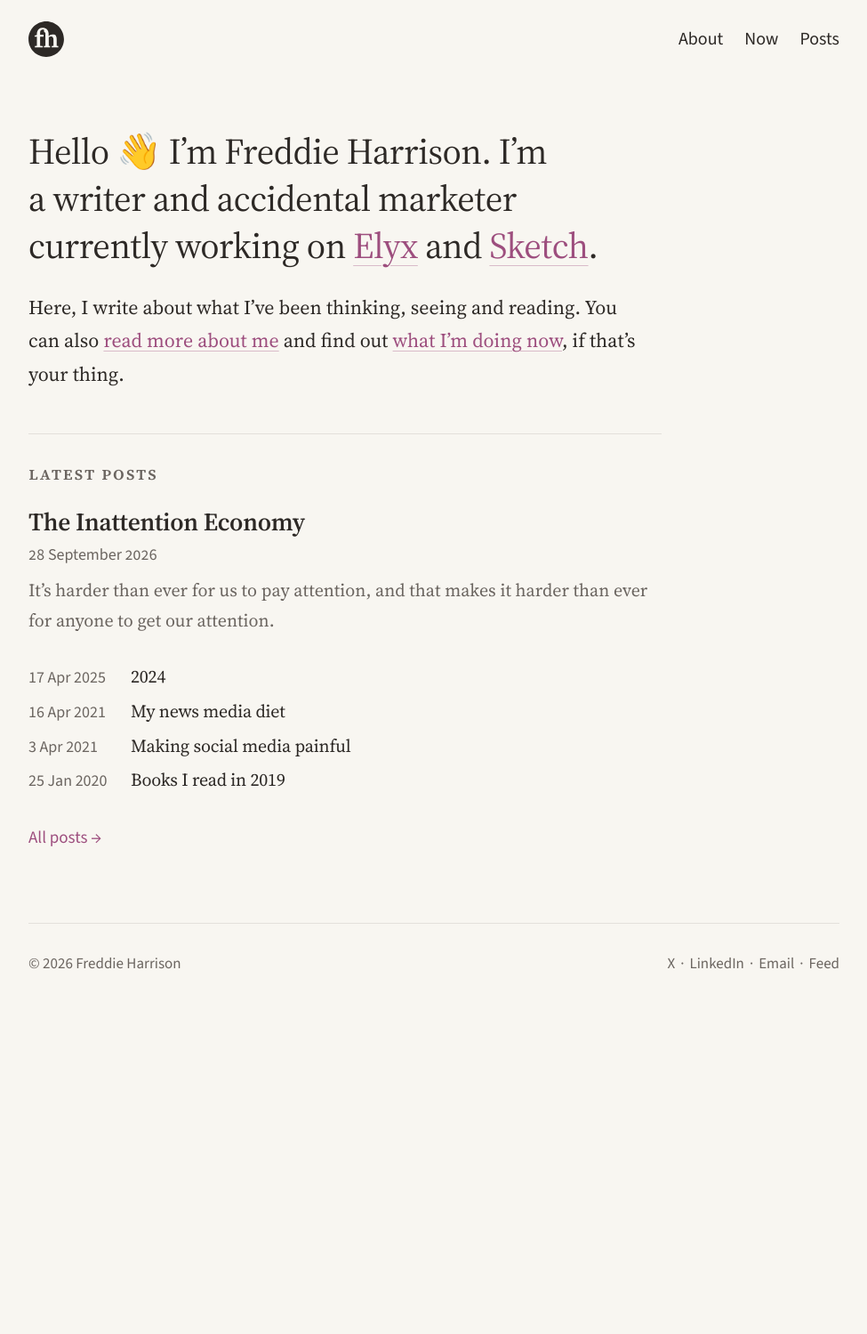
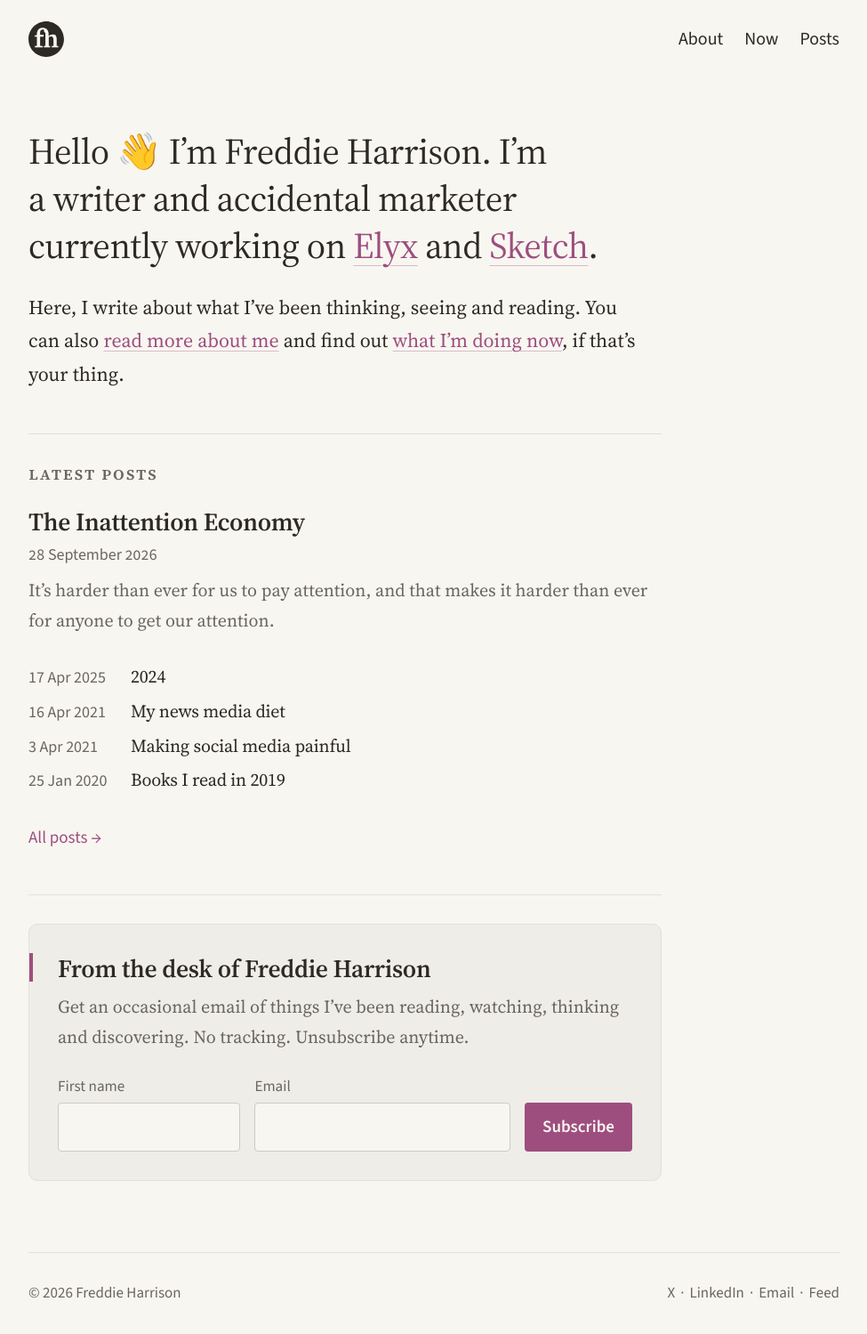
Before and after one commit to freddiewrites/freddiewrites.github.io, a Jekyll site: the page built from index.markdown, in a window 1280 px wide. Shown: the whole page at 89% size, without its empty margins (152-1127 px from the left). Built offline with Jekyll 4.4.1, drawn with Linux system fonts in a browser that asks for light colours; before the commit the page ends 1130 px from its top, so only the background shows below that.

Commit message:
Add newsletter signup form to the homepage (#43)
* Add newsletter signup form to the homepage

Posts first name and email to Buttondown's embed endpoint.

Co-Authored-By: Claude Opus 5.5 <noreply@anthropic.com>
Claude-Session: https://claude.ai/code/session_01XhZxdn2ykFjNGtpS1kPALB

* Add error states and new-tab submit to the newsletter form

Shows inline error messages for each field, opens Buttondown in a new
tab so the homepage stays put, and adds panel and inline design options.

Co-Authored-By: Claude Opus 5.5 <noreply@anthropic.com>
Claude-Session: https://claude.ai/code/session_01XhZxdn2ykFjNGtpS1kPALB

* Settle on the panel design for the newsletter form

Rounds the panel corners a little more, drops the ! from error
messages, and removes the unused inline option.

Co-Authored-By: Claude Opus 5.5 <noreply@anthropic.com>
Claude-Session: https://claude.ai/code/session_01XhZxdn2ykFjNGtpS1kPALB

* Put newsletter fields and button on one row on desktop

Lets the fields shrink so the button stays inside the panel on
narrower screens.

Co-Authored-By: Claude Opus 5.5 <noreply@anthropic.com>
Claude-Session: https://claude.ai/code/session_01XhZxdn2ykFjNGtpS1kPALB

---------

Co-authored-by: Claude <noreply@anthropic.com>

```diff
--- a/_layouts/home.html
+++ b/_layouts/home.html
@@ -27,4 +27,27 @@ layout: default
 
     <a href="/posts/" class="all-posts-link">All posts &rarr;</a>
   </section>
+
+  <hr class="home-divider">
+
+  <section class="newsletter" aria-labelledby="newsletter-heading">
+    <h2 id="newsletter-heading" class="newsletter-title">From the desk of Freddie Harrison</h2>
+    <p class="newsletter-blurb">Get an occasional email of things I’ve been reading, watching, thinking and discovering. No tracking. Unsubscribe anytime.</p>
+    <form class="newsletter-form" action="https://buttondown.com/api/emails/embed-subscribe/freddiewrites" method="post" target="_blank">
+      <div class="newsletter-field">
+        <label for="newsletter-first-name">First name</label>
+        <input type="text" id="newsletter-first-name" name="metadata__first_name" autocomplete="given-name" required aria-describedby="newsletter-first-name-error">
+        <p class="newsletter-error" id="newsletter-first-name-error" hidden></p>
+      </div>
+      <div class="newsletter-field">
+        <label for="newsletter-email">Email</label>
+        <input type="email" id="newsletter-email" name="email" autocomplete="email" required aria-describedby="newsletter-email-error">
+        <p class="newsletter-error" id="newsletter-email-error" hidden></p>
+      </div>
+      <input type="hidden" name="embed" value="1">
+      <button type="submit" class="newsletter-button">Subscribe</button>
+      <p class="newsletter-status" role="status"></p>
+    </form>
+  </section>
 </div>
+<script src="{{ '/assets/js/newsletter.js' | relative_url }}" defer></script>
--- a/_sass/_components.scss
+++ b/_sass/_components.scss
@@ -243,6 +243,146 @@
   font-size: 0.95em;
 }
 
+/* Newsletter signup on the home page */
+.newsletter-title {
+  font-size: 1.4em;
+  margin: 0 0 var(--space-xs);
+}
+
+.newsletter-blurb {
+  margin: 0 0 var(--space-md);
+  color: var(--text-muted);
+}
+
+.newsletter-form {
+  display: grid;
+  gap: var(--space-sm);
+  align-items: start;
+  font-family: var(--font-ui);
+  font-size: 0.95em;
+}
+
+.newsletter-field {
+  display: flex;
+  flex-direction: column;
+  gap: 4px;
+  /* Let fields shrink below the browser's default input width */
+  min-width: 0;
+
+  label {
+    color: var(--text-muted);
+    font-size: 0.9em;
+  }
+
+  input {
+    min-width: 0;
+    font: inherit;
+    color: var(--text-color);
+    background-color: var(--bg-color);
+    border: 1px solid var(--input-border);
+    border-radius: 4px;
+    padding: 10px 12px;
+    transition: border-color var(--transition-fast);
+
+    &:hover {
+      border-color: var(--text-muted);
+    }
+
+    &:focus-visible {
+      outline: 2px solid var(--link-color);
+      outline-offset: 1px;
+      border-color: var(--link-color);
+    }
+
+    &[aria-invalid="true"] {
+      border-color: var(--error-color);
+      box-shadow: inset 0 0 0 1px var(--error-color);
+    }
+  }
+}
+
+.newsletter-error {
+  margin: 0;
+  font-size: 0.85em;
+  color: var(--error-color);
+}
+
+.newsletter-button {
+  justify-self: start;
+  font: inherit;
+  font-weight: 600;
+  color: var(--bg-color);
+  background-color: var(--link-color);
+  border: none;
+  border-radius: 4px;
+  padding: 11px 20px;
+  cursor: pointer;
+  transition: background-color var(--transition-fast);
+
+  &:hover {
+    background-color: var(--link-hover);
+  }
+
+  &:focus-visible {
+    outline: 2px solid var(--link-color);
+    outline-offset: 2px;
+  }
+
+  &:disabled {
+    opacity: 0.7;
+    cursor: wait;
+  }
+}
+
+.newsletter-status {
+  grid-column: 1 / -1;
+  margin: 0;
+  color: var(--text-muted);
+
+  &:empty {
+    display: none;
+  }
+}
+
+/* A soft panel. Fields and button share a row on wider screens */
+.newsletter {
+  position: relative;
+  padding: var(--space-lg);
+  background-color: var(--code-bg);
+  border: 1px solid var(--border-color);
+  border-radius: 10px;
+
+  /* Plum bar beside the heading, like the end-of-post mark */
+  &::before {
+    content: "";
+    position: absolute;
+    top: var(--space-lg);
+    left: 0;
+    width: 4px;
+    height: 1.6em;
+    background-color: var(--link-color);
+  }
+
+  @media (min-width: 600px) {
+    .newsletter-form {
+      grid-template-columns: 1fr 1.4fr auto;
+    }
+
+    /* Line the button up with the fields, not their labels */
+    .newsletter-button {
+      margin-top: calc(0.9em * 1.7 + 4px);
+    }
+  }
+
+  @media (max-width: 599px) {
+    padding: var(--space-md);
+
+    &::before {
+      top: var(--space-md);
+    }
+  }
+}
+
 /* Tags */
 .tags {
   display: inline;
--- a/_sass/_variables.scss
+++ b/_sass/_variables.scss
@@ -10,6 +10,8 @@
   --mark-bg: #FFF3CD;             /* warm yellow highlight */
   --underline-color: rgba(157, 78, 126, 0.35); /* plum at low opacity */
   --selection-bg: rgba(157, 78, 126, 0.18);
+  --input-border: #CFCAC3;        /* form fields, stronger than other borders */
+  --error-color: #B03A2E;         /* warm red for form errors */
 
   /* Spacing */
   --space-xs: 8px;
@@ -53,5 +55,7 @@
     --mark-bg: #5C4A1F;           /* muted yellow highlight */
     --underline-color: rgba(207, 134, 180, 0.45);
     --selection-bg: rgba(207, 134, 180, 0.3);
+    --input-border: #5A5652;
+    --error-color: #F0958A;
   }
 }
--- /dev/null
+++ b/assets/js/newsletter.js
@@ -0,0 +1,95 @@
+// Newsletter signup on the home page.
+//
+// Shows our own error messages in place of the browser's tooltips. Without
+// this script, the browser's built-in checks still stop empty or invalid
+// fields. The form opens Buttondown in a new tab, so this page stays put.
+(function () {
+  var form = document.querySelector(".newsletter-form");
+  if (!form) return;
+
+  var button = form.querySelector(".newsletter-button");
+  var status = form.querySelector(".newsletter-status");
+  var buttonLabel = button.textContent;
+  var fields = Array.prototype.slice.call(form.querySelectorAll("input[required]"));
+
+  // We show the messages ourselves, so turn off the browser's tooltips
+  form.noValidate = true;
+
+  function messageFor(input) {
+    if (input.validity.valueMissing) {
+      return input.type === "email"
+        ? "Please enter your email address."
+        : "Please enter your first name.";
+    }
+    if (input.validity.typeMismatch) {
+      return "That email address doesn’t look right.";
+    }
+    return "";
+  }
+
+  function check(input) {
+    var error = document.getElementById(input.getAttribute("aria-describedby"));
+    var message = messageFor(input);
+
+    error.textContent = message;
+    error.hidden = !message;
+    if (message) {
+      input.setAttribute("aria-invalid", "true");
+    } else {
+      input.removeAttribute("aria-invalid");
+    }
+    return !message;
+  }
+
+  // Pressing the button moves focus off a field. If that field's error
+  // appeared then, it could push the button out from under the pointer and
+  // swallow the click, so leave it to the submit check instead
+  var pressingButton = false;
+  button.addEventListener("pointerdown", function () {
+    pressingButton = true;
+  });
+  window.addEventListener("pointerup", function () {
+    pressingButton = false;
+  });
+
+  fields.forEach(function (input) {
+    // Only check once someone has left the field, not while they type
+    input.addEventListener("blur", function () {
+      if (pressingButton) {
+        pressingButton = false;
+        return;
+      }
+      if (input.value.trim() !== "" || input.hasAttribute("aria-invalid")) check(input);
+    });
+    // Once a field shows an error, clear it as soon as it's fixed
+    input.addEventListener("input", function () {
+      if (input.hasAttribute("aria-invalid")) check(input);
+    });
+  });
+
+  form.addEventListener("submit", function (event) {
+    status.textContent = "";
+    fields.forEach(function (input) {
+      input.value = input.value.trim();
+    });
+
+    var invalid = fields.filter(function (input) {
+      return !check(input);
+    });
+    if (invalid.length) {
+      event.preventDefault();
+      invalid[0].focus();
+      return;
+    }
+
+    // The form opens in a new tab. Show progress briefly, then reset here
+    button.disabled = true;
+    button.textContent = "Subscribing…";
+    setTimeout(function () {
+      form.reset();
+      button.disabled = false;
+      button.textContent = buttonLabel;
+      status.textContent = "Almost there. Finish up in the new tab, then check your inbox to confirm.";
+    }, 1500);
+  });
+})();
```
